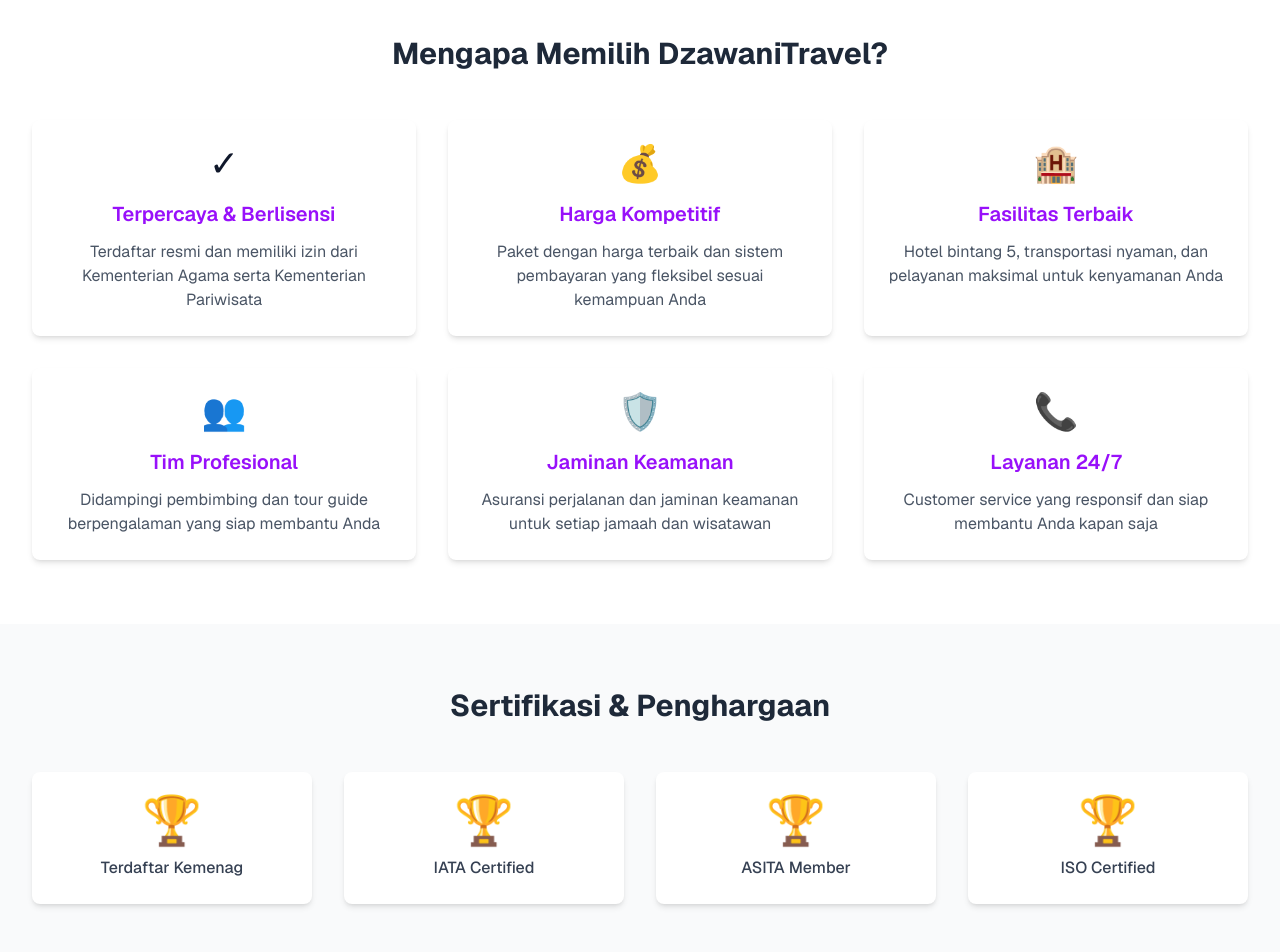
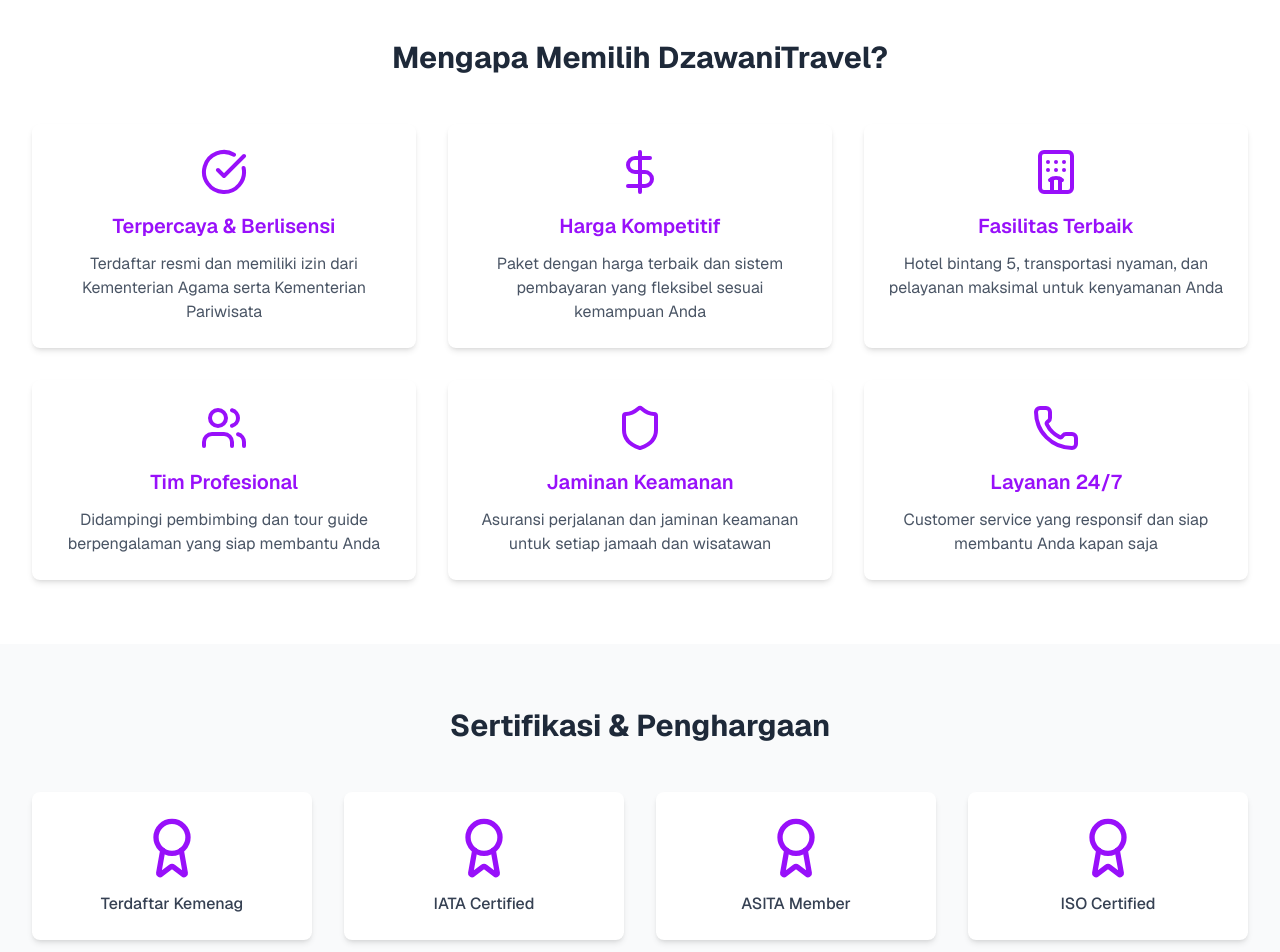
Before and after one commit to multimediadrw/dzawanitravel, a Next.js app: page /tentang in a window 1280 px wide. Shown: the part 1100-2052 px from the top of the page. Built offline with nearby package versions, Linux system fonts and the light colour scheme.

Commit message:
Remove Paket Travel page and menu, replace all emojis in About page with professional icons

```diff
--- a/app/paket-travel/page.tsx
+++ /dev/null
@@ -1,65 +0,0 @@
-import Link from "next/link";
-import { Plane, Phone } from "lucide-react";
-
-export default function PaketTravel() {
-  return (
-    <div className="min-h-screen bg-gray-50">
-      {/* Hero Section */}
-      <section className="bg-gradient-to-r from-purple-600 to-purple-800 text-white py-20">
-        <div className="max-w-7xl mx-auto px-4 sm:px-6 lg:px-8">
-          <div className="text-center">
-            <div className="flex justify-center mb-6">
-              <Plane className="w-20 h-20" />
-            </div>
-            <h1 className="text-4xl md:text-5xl font-bold mb-4">Paket Travel</h1>
-            <p className="text-xl text-purple-100 mb-8">
-              Paket travel kami sedang dalam persiapan
-            </p>
-          </div>
-        </div>
-      </section>
-
-      {/* Coming Soon Section */}
-      <section className="py-20">
-        <div className="max-w-4xl mx-auto px-4 sm:px-6 lg:px-8 text-center">
-          <h2 className="text-3xl font-bold text-gray-800 mb-4">
-            Segera Hadir
-          </h2>
-          <p className="text-xl text-gray-600 mb-8">
-            Kami sedang menyiapkan paket-paket travel terbaik untuk Anda. Nantikan informasi selengkapnya!
-          </p>
-          <div className="bg-purple-50 rounded-lg p-8 mb-8">
-            <p className="text-gray-700 mb-4">
-              Untuk informasi lebih lanjut mengenai paket travel atau jika Anda memiliki destinasi impian, silakan hubungi kami.
-            </p>
-          </div>
-          <Link
-            href="/kontak"
-            className="inline-flex items-center bg-purple-600 text-white px-8 py-3 rounded-full font-semibold hover:bg-purple-700 transition-colors duration-200"
-          >
-            <Phone className="w-5 h-5 mr-2" />
-            Hubungi Kami
-          </Link>
-        </div>
-      </section>
-
-      {/* CTA Section */}
-      <section className="bg-gradient-to-r from-purple-600 to-purple-800 text-white py-16">
-        <div className="max-w-4xl mx-auto px-4 sm:px-6 lg:px-8 text-center">
-          <h2 className="text-3xl font-bold mb-4">
-            Tertarik dengan Paket Umroh?
-          </h2>
-          <p className="text-xl mb-8 text-purple-100">
-            Lihat paket umroh kami yang sudah tersedia
-          </p>
-          <Link
-            href="/paket-umroh"
-            className="inline-block bg-white text-purple-600 px-8 py-3 rounded-full font-semibold hover:bg-purple-50 transition-colors duration-200"
-          >
-            Lihat Paket Umroh
-          </Link>
-        </div>
-      </section>
-    </div>
-  );
-}
--- a/app/tentang/page.tsx
+++ b/app/tentang/page.tsx
@@ -1,4 +1,46 @@
+import { Target, CheckCircle, DollarSign, Hotel, Users, Shield, Phone, Award } from "lucide-react";
+
 export default function Tentang() {
+  const whyChooseUs = [
+    {
+      Icon: CheckCircle,
+      title: "Terpercaya & Berlisensi",
+      description: "Terdaftar resmi dan memiliki izin dari Kementerian Agama serta Kementerian Pariwisata",
+    },
+    {
+      Icon: DollarSign,
+      title: "Harga Kompetitif",
+      description: "Paket dengan harga terbaik dan sistem pembayaran yang fleksibel sesuai kemampuan Anda",
+    },
+    {
+      Icon: Hotel,
+      title: "Fasilitas Terbaik",
+      description: "Hotel bintang 5, transportasi nyaman, dan pelayanan maksimal untuk kenyamanan Anda",
+    },
+    {
+      Icon: Users,
+      title: "Tim Profesional",
+      description: "Didampingi pembimbing dan tour guide berpengalaman yang siap membantu Anda",
+    },
+    {
+      Icon: Shield,
+      title: "Jaminan Keamanan",
+      description: "Asuransi perjalanan dan jaminan keamanan untuk setiap jamaah dan wisatawan",
+    },
+    {
+      Icon: Phone,
+      title: "Layanan 24/7",
+      description: "Customer service yang responsif dan siap membantu Anda kapan saja",
+    },
+  ];
+
+  const certifications = [
+    "Terdaftar Kemenag",
+    "IATA Certified",
+    "ASITA Member",
+    "ISO Certified",
+  ];
+
   return (
     <div>
       {/* Hero Section */}
@@ -39,7 +81,9 @@ export default function Tentang() {
               </div>
             </div>
             <div className="bg-purple-100 rounded-lg p-8 text-center">
-              <div className="text-6xl mb-4">🕌</div>
+              <div className="flex justify-center mb-4">
+                <Target className="w-16 h-16 text-purple-600" />
+              </div>
               <h3 className="text-2xl font-bold text-purple-600 mb-4">
                 Visi Kami
               </h3>
@@ -112,70 +156,19 @@ export default function Tentang() {
             Mengapa Memilih DzawaniTravel?
           </h2>
           <div className="grid grid-cols-1 md:grid-cols-2 lg:grid-cols-3 gap-8">
-            <div className="bg-white p-6 rounded-lg shadow-md hover:shadow-xl transition-shadow">
-              <div className="text-4xl mb-4 text-center">✓</div>
+            {whyChooseUs.map((item, index) => (
+              <div key={index} className="bg-white p-6 rounded-lg shadow-md hover:shadow-xl transition-shadow">
+                <div className="flex justify-center mb-4">
+                  <item.Icon className="w-12 h-12 text-purple-600" />
+                </div>
                 <h3 className="text-xl font-semibold mb-3 text-center text-purple-600">
-                Terpercaya & Berlisensi
+                  {item.title}
                 </h3>
                 <p className="text-gray-600 text-center">
-                Terdaftar resmi dan memiliki izin dari Kementerian Agama serta
-                Kementerian Pariwisata
+                  {item.description}
                 </p>
               </div>
-
-            <div className="bg-white p-6 rounded-lg shadow-md hover:shadow-xl transition-shadow">
-              <div className="text-4xl mb-4 text-center">💰</div>
-              <h3 className="text-xl font-semibold mb-3 text-center text-purple-600">
-                Harga Kompetitif
-              </h3>
-              <p className="text-gray-600 text-center">
-                Paket dengan harga terbaik dan sistem pembayaran yang fleksibel
-                sesuai kemampuan Anda
-              </p>
-            </div>
-
-            <div className="bg-white p-6 rounded-lg shadow-md hover:shadow-xl transition-shadow">
-              <div className="text-4xl mb-4 text-center">🏨</div>
-              <h3 className="text-xl font-semibold mb-3 text-center text-purple-600">
-                Fasilitas Terbaik
-              </h3>
-              <p className="text-gray-600 text-center">
-                Hotel bintang 5, transportasi nyaman, dan pelayanan maksimal
-                untuk kenyamanan Anda
-              </p>
-            </div>
-
-            <div className="bg-white p-6 rounded-lg shadow-md hover:shadow-xl transition-shadow">
-              <div className="text-4xl mb-4 text-center">👥</div>
-              <h3 className="text-xl font-semibold mb-3 text-center text-purple-600">
-                Tim Profesional
-              </h3>
-              <p className="text-gray-600 text-center">
-                Didampingi pembimbing dan tour guide berpengalaman yang siap
-                membantu Anda
-              </p>
-            </div>
-
-            <div className="bg-white p-6 rounded-lg shadow-md hover:shadow-xl transition-shadow">
-              <div className="text-4xl mb-4 text-center">🛡️</div>
-              <h3 className="text-xl font-semibold mb-3 text-center text-purple-600">
-                Jaminan Keamanan
-              </h3>
-              <p className="text-gray-600 text-center">
-                Asuransi perjalanan dan jaminan keamanan untuk setiap jamaah
-                dan wisatawan
-              </p>
-            </div>
-
-            <div className="bg-white p-6 rounded-lg shadow-md hover:shadow-xl transition-shadow">
-              <div className="text-4xl mb-4 text-center">📞</div>
-              <h3 className="text-xl font-semibold mb-3 text-center text-purple-600">
-                Layanan 24/7
-              </h3>
-              <p className="text-gray-600 text-center">
-                Customer service yang responsif dan siap membantu Anda kapan saja
-              </p>
-            </div>
+            ))}
           </div>
         </div>
       </section>
@@ -187,22 +180,14 @@ export default function Tentang() {
             Sertifikasi & Penghargaan
           </h2>
           <div className="grid grid-cols-2 md:grid-cols-4 gap-8">
-            <div className="bg-white p-6 rounded-lg shadow-md text-center">
-              <div className="text-5xl mb-3">🏆</div>
-              <p className="text-gray-700 font-medium">Terdaftar Kemenag</p>
+            {certifications.map((cert, index) => (
+              <div key={index} className="bg-white p-6 rounded-lg shadow-md text-center">
+                <div className="flex justify-center mb-3">
+                  <Award className="w-16 h-16 text-purple-600" />
                 </div>
-            <div className="bg-white p-6 rounded-lg shadow-md text-center">
-              <div className="text-5xl mb-3">🏆</div>
-              <p className="text-gray-700 font-medium">IATA Certified</p>
+                <p className="text-gray-700 font-medium">{cert}</p>
               </div>
-            <div className="bg-white p-6 rounded-lg shadow-md text-center">
-              <div className="text-5xl mb-3">🏆</div>
-              <p className="text-gray-700 font-medium">ASITA Member</p>
-            </div>
-            <div className="bg-white p-6 rounded-lg shadow-md text-center">
-              <div className="text-5xl mb-3">🏆</div>
-              <p className="text-gray-700 font-medium">ISO Certified</p>
-            </div>
+            ))}
           </div>
         </div>
       </section>
--- a/components/Navbar.tsx
+++ b/components/Navbar.tsx
@@ -9,7 +9,6 @@ export default function Navbar() {
   const navLinks = [
     { href: "/", label: "Beranda" },
     { href: "/paket-umroh", label: "Paket Umroh" },
-    { href: "/paket-travel", label: "Paket Travel" },
     { href: "/galeri", label: "Galeri" },
     { href: "/tentang", label: "Tentang Kami" },
     { href: "/kontak", label: "Kontak" },
```
Lines whose indentation alone changed are shown as unchanged.
